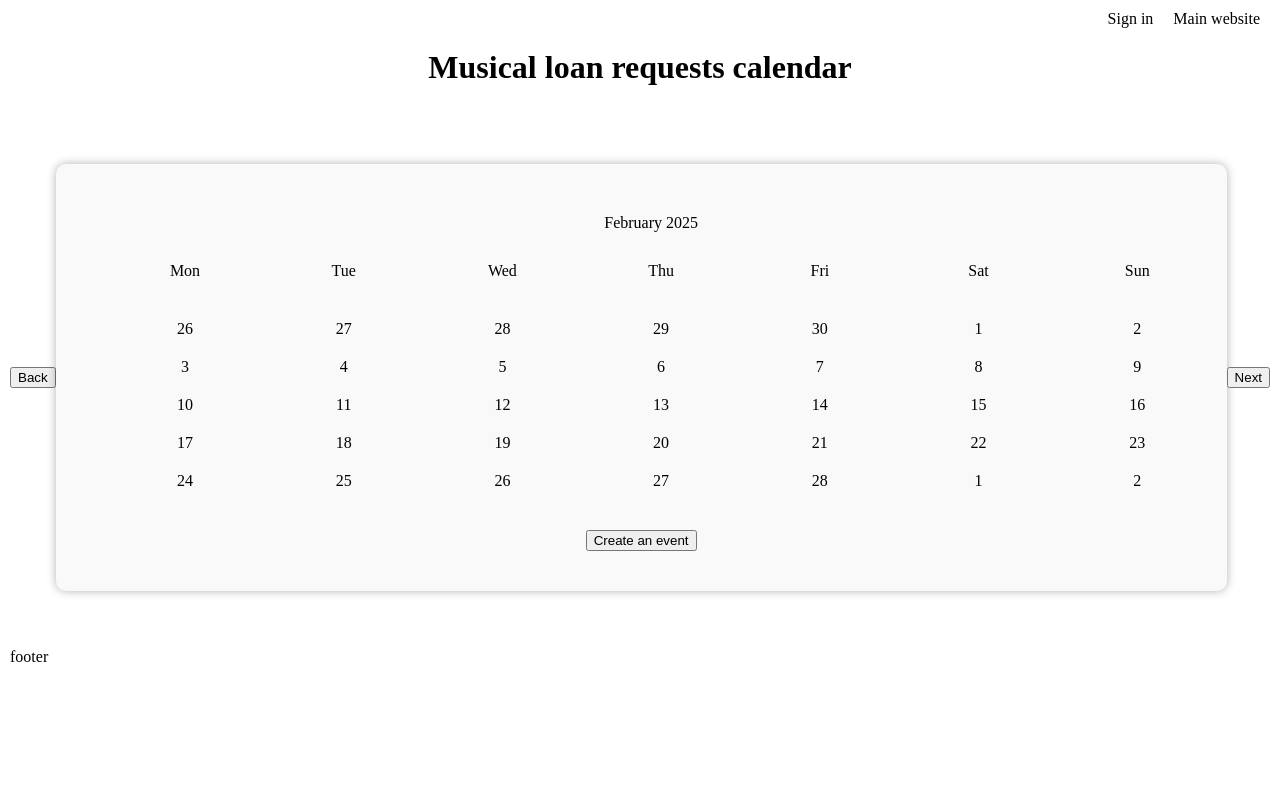
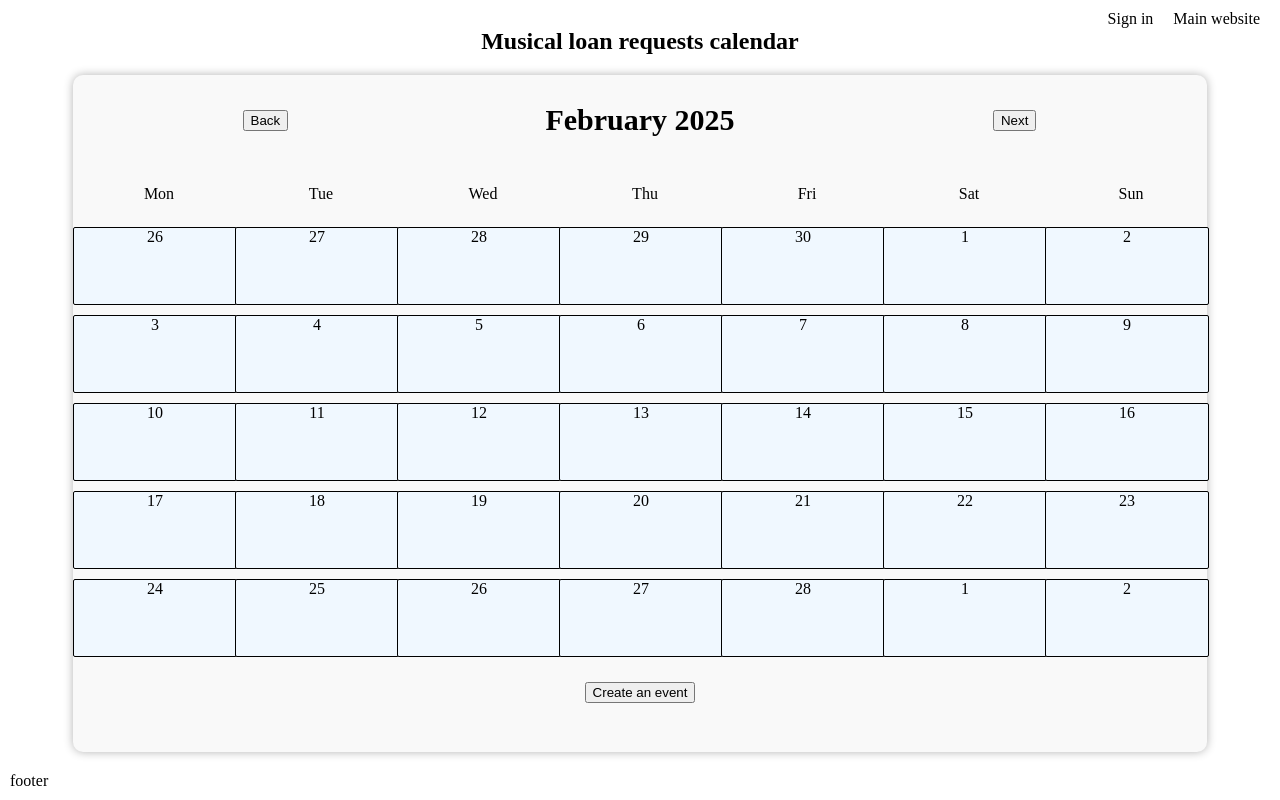
Before and after one commit to AlexeiThornber/MusicalLoanRequest, a plain HTML site: page index.html in a window 1280 px wide. Drawn offline with Linux system fonts and the light colour scheme.

Commit message:
feat: new calendar UI

```diff
--- a/index.css
+++ b/index.css
@@ -3,6 +3,8 @@ body{
     padding: 0;
     display: flex;
     flex-direction: column;
+    height: 100vh;
+
 }
 
 header, section, footer{
@@ -17,8 +19,9 @@ nav ul{
     justify-content: flex-end;
 }
 
-h1{
+h2{
     text-align: center;
+    margin: 0;
 }
 
 li{
@@ -27,15 +30,14 @@ li{
 
 section{
     display: flex;
-    justify-content: space-between;
+    justify-content: space-evenly;
     align-items: center;
-    height: 500px;
+    height: 100%;
 }
 
 .calendar{
-    width: 1200px;
-    height: auto;
-    padding: 30px;
+    width: 90%;
+    height: 100%;
     display: flex;
     flex-direction: column;
     align-items: center;
@@ -44,19 +46,26 @@ section{
     box-shadow: 0 0 10px rgba(0, 0, 0, 0.3);
 }
 
-
 .calendar div{
     width: 100%;
-    padding: 10px;
-    text-align: center;
 }
 
-.nav-button{
+.calendar_header{
+    display: flex;
+    flex-direction: row;
+    justify-content: space-between;
+    align-items: center;
+}
+
+.button{
     margin: 20px;
+    text-align: center;
 }
 
 .days{
     display: grid;
+    align-items: center;
+    text-align: center;
     grid-template-columns: repeat(7, 1fr);
 }
 
@@ -65,11 +74,52 @@ section{
     padding: 5px;
 }
 
-.nav-button{
-    text-align: center;
-}
-
 .dates{
     display: grid;
     grid-template-columns: repeat(7, 1fr);
 }
+
+.date{
+    display: flex;
+    margin: 5px 0px 5px 0px;
+    flex-direction: column;
+    justify-content: center;
+    cursor: pointer;
+    background-color: aliceblue;
+    border: 1px solid black;
+    border-radius: 2px;
+}
+
+/* This customises every div inside the dates (the hours) */
+.date div{
+    height: 100%;
+}
+
+/* .zero{
+    border-top: 1px solid black;
+    border-bottom: 1px solid black;
+}
+
+.twenty{
+    border-bottom: 1px solid black;
+} */
+
+.date p{
+    text-align: center;
+    margin: 0;
+}
+
+#monthYear{
+    text-align: center;
+    margin: 10px;
+    font-weight: bold;
+    font-size: 30px;
+}
+
+.calendar_header, .days, .createEvent{
+    flex-grow: 1;
+}
+
+.dates{
+    flex-grow: 10;
+}
--- a/index.html
+++ b/index.html
@@ -14,15 +14,19 @@
                     <li>Main website</li>
                 </ul>
             </nav>
-            <h1>Musical loan requests calendar</h1>
+            <h2>Musical loan requests calendar</h2>
         </header>
         <section>
-            <div>
+            <div class = "calendar">
+                <div class = "calendar_header">
+                    <div class = "button navButton">
                         <button id="prevButton">Back</button>
                     </div>
-            <div class = "calendar">
-                <div class = "calendar_content">
                     <div id = "monthYear">
+                    </div>
+                    <div class = "button navButton">
+                        <button id="nextButton">Next</button>
+                    </div>
                 </div>
                 <div class = "days">
                     <div class = "day">Mon</div>
@@ -34,14 +38,9 @@
                     <div class = "day">Sun</div>
                 </div>
                 <div class="dates" id="dates"></div>
-                </div>
-                <div>
+                <div class = "button createEvent">
                     <button>Create an event</button>
                 </div>
-            </div>
-
-            <div>
-                <button id="nextButton">Next</button>
             </div>
         </section>
         <footer>
--- a/main.js
+++ b/main.js
@@ -2,6 +2,13 @@ const monthYearElem = document.getElementById('monthYear');
 const datesElem = document.getElementById('dates');
 const prevButton = document.getElementById('prevButton');
 const nextButton = document.getElementById('nextButton');
+
+const dateContent = `<div class = "zero"></div>
+        <div class = "four"></div>
+        <div class = "eight"></div>
+        <div class = "twelve"></div>
+        <div class = "sixteen"></div>
+        <div class = "twenty"></div>`
 
 let currentDate = new Date(); //this behaves like a global variable
 
@@ -24,18 +31,18 @@ const updateCalendar = () => {
 
     for (let i = firstDayIndex; i > 0; i--) {
         const prevDate = new Date(currentYear, currentMonth, 0 - i);
-        datesHTML += `<div class = "date inactive">${prevDate.getDate()}</div>`;
+        datesHTML += `<div class = "date date_inactive"><p>${prevDate.getDate()}</p>${dateContent}</div>`;
     }
 
     for (let i = 1; i <= totalDays; i++){
         const date = new Date(currentYear, currentMonth, i);
         const activeClass = date.toDateString() === new Date().toDateString() ? 'active' : '';
-        datesHTML += `<div class = "date ${activeClass}">${i}</div>`
+        datesHTML += `<div class = "date date_${activeClass}"><p>${i}</p>${dateContent}</div>`
     }
 
     for(let i = 1; i <= 7 - lastDayIndex; i++){
         const nextDate = new Date(currentYear, currentMonth + 1, i);
-        datesHTML += `<div class = "date inactive">${nextDate.getDate()}</div>`;
+        datesHTML += `<div class = "date date_inactive"><p>${nextDate.getDate()}</p>${dateContent}</div>`;
     }
 
     datesElem.innerHTML = datesHTML;
```
Lines whose indentation alone changed are shown as unchanged.
